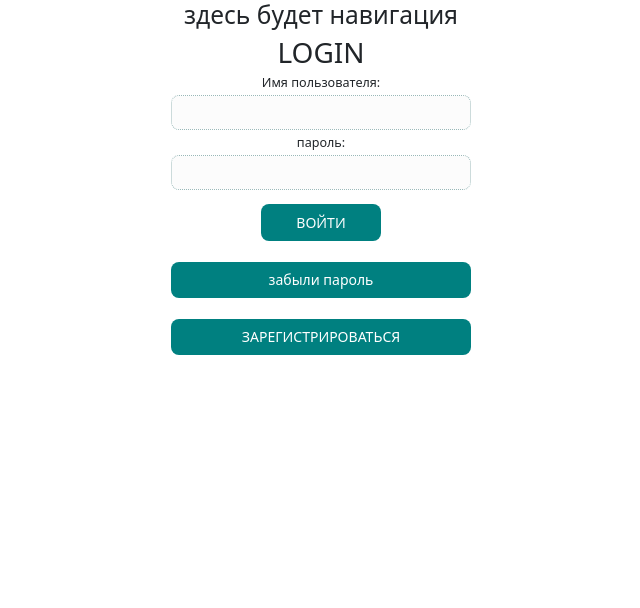
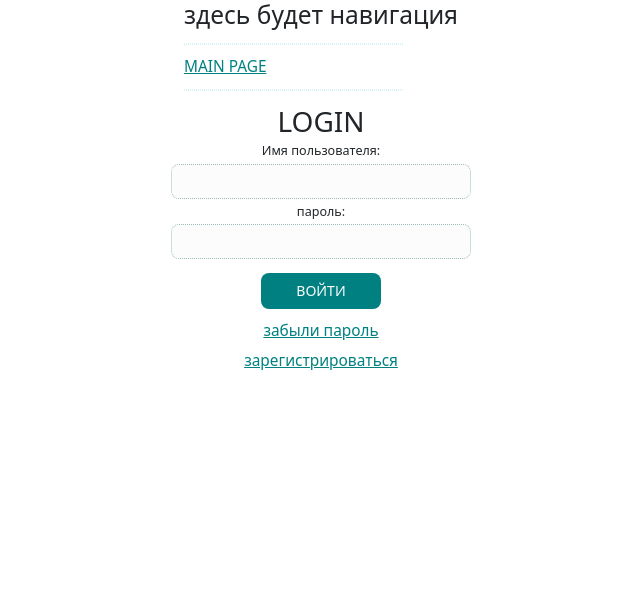
Before and after one commit to AnreX73/egida, a Django app: page /users/login/ in a window 1280 px wide. Shown: the top 608 px of the page, without its empty margins (319-959 px from the left). Run offline with Django 4.2, Linux system fonts and the light colour scheme; some libraries are stand-ins or nearby versions.

Commit message:
users done

```diff
--- a/agency/agency/settings.py
+++ b/agency/agency/settings.py
@@ -81,7 +81,7 @@ DATABASES = {
         'ENGINE': 'django.db.backends.mysql',
         'NAME': 'agency',
         'USER': 'AnreX',
-        'PASSWORD': 'l010800l',
+        'PASSWORD': 'll010800ll',
         'HOST': 'localhost',  # Or an IP Address that your DB is hosted on
         'PORT': '3306',
     }
--- a/agency/core/static/core/css/main.css
+++ b/agency/core/static/core/css/main.css
@@ -93,6 +93,11 @@ opacity:0.8;
 font-size:0.8rem;
 }
 
+.simple_links{
+  color: teal;
+  font-size: 1.1rem;
+}
+
 .all-content-wrapper{
 display:flex;
 flex-direction:column;
--- a/agency/core/templates/core/nav.html
+++ b/agency/core/templates/core/nav.html
@@ -1,6 +1,9 @@
 <div class="nav-wrapper">
     <h3>здесь будет навигация</h3>
     {% if user.is_authenticated %}
-   <a  href="{% url 'users:profile' %}">{{ user }} </a>
+   <a class="simple_links"  href="{% url 'users:profile' %}">{{ user }} </a>
     {% endif %}
+    <hr>
+    <a class="simple_links"  href="{% url 'home' %}">MAIN PAGE  </a>
+    <hr>
 </div>
--- a/agency/users/templates/users/password_reset_form.html
+++ b/agency/users/templates/users/password_reset_form.html
@@ -19,6 +19,6 @@
         <button type="submit" class="users_links">сброс пароля</button>
 
 </form>
-<a class="users_links" href="{% url 'home' %}">MAIN PAGE  </a>
+
 </div>
 {% endblock content %}
--- a/agency/users/templates/users/profile.html
+++ b/agency/users/templates/users/profile.html
@@ -9,7 +9,7 @@
 <p> полное имя : {{user.first_name}}</p>
 <p> телефон для связи : {{user.phone_number}}</p>
 <p> ваша электронная почта :  {{user.email}}</p>
-<a  href="{% url 'users:update_user_info' %}">редактировать данные профиля </a>
+<a class="simple_links" href="{% url 'users:update_user_info' %}">редактировать данные профиля </a>
 <hr>
 <a class="users_links" href="{% url 'users:logout' %}">ВЫЙТИ  </a>
 {% endblock content %}
--- a/agency/users/templates/users/register.html
+++ b/agency/users/templates/users/register.html
@@ -19,6 +19,6 @@
         <button type="submit" class="users_links">зарегистрироваться</button>
 
 </form>
-<a class="users_links" href="{% url 'home' %}">MAIN PAGE  </a>
+
 </div>
 {% endblock content %}
--- a/agency/users/templates/users/update_user_info.html
+++ b/agency/users/templates/users/update_user_info.html
@@ -21,6 +21,6 @@
         <button type="submit" class="users_links">внести изминения</button>
 
 </form>
-<a class="users_links" href="{% url 'home' %}">MAIN PAGE  </a>
+
 </div>
 {% endblock content %}
--- a/agency/users/templates/users/user_login.html
+++ b/agency/users/templates/users/user_login.html
@@ -19,7 +19,7 @@
         <button type="submit" class="users_links">ВОЙТИ</button>
 
 </form>
-<a class="users_links" href="{% url 'users:password_reset' %}">забыли пароль  </a>
-<a class="users_links" href="{% url 'users:register' %}">ЗАРЕГИСТРИРОВАТЬСЯ </a>
+<a class="simple_links" href="{% url 'users:password_reset' %}">забыли пароль  </a>
+<a class="simple_links" href="{% url 'users:register' %}">зарегистрироваться</a>
 </div>
 {% endblock content %}
```
Also changed, not shown: agency/users/templates/users/password_reset_confirm.html (+6 -2 lines).
